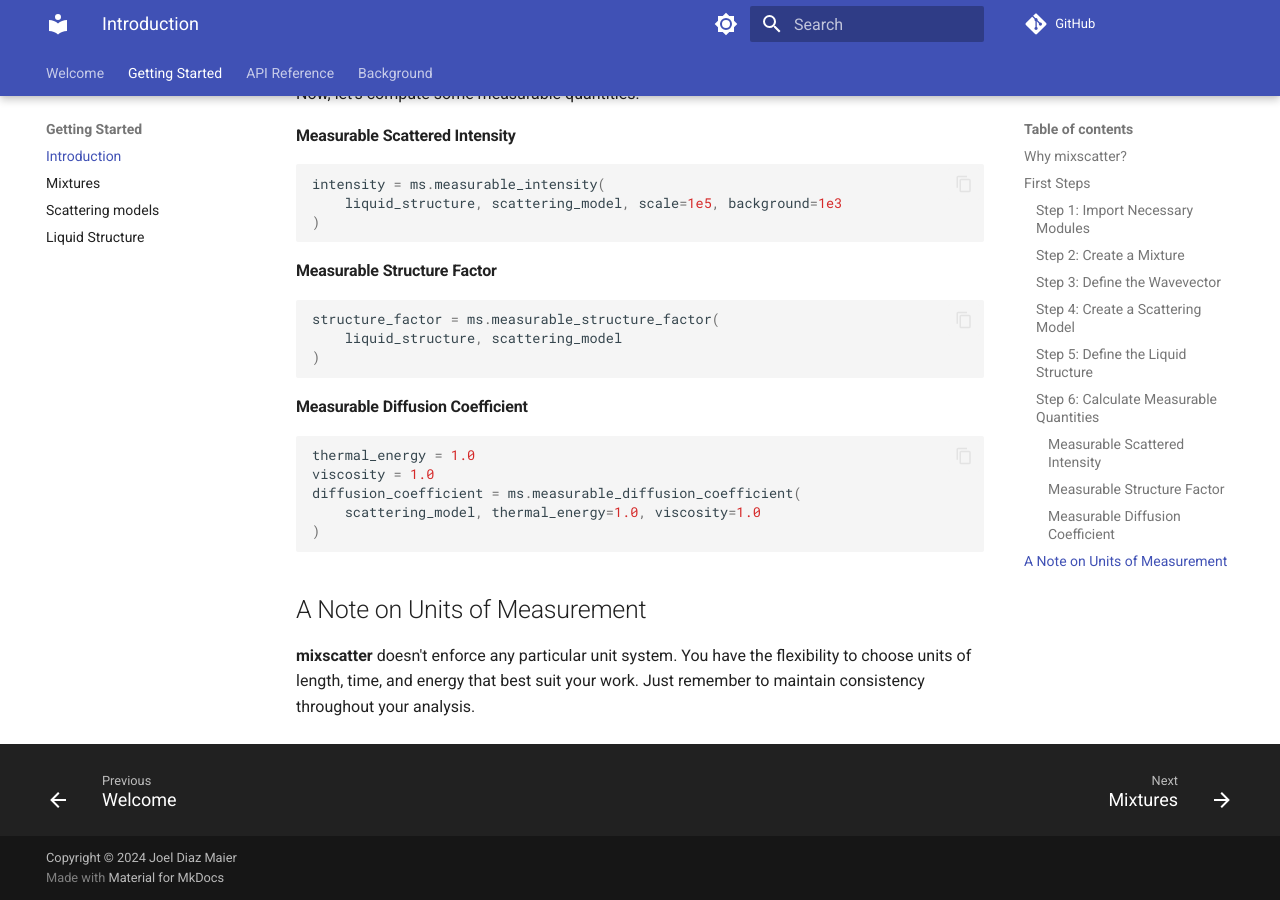
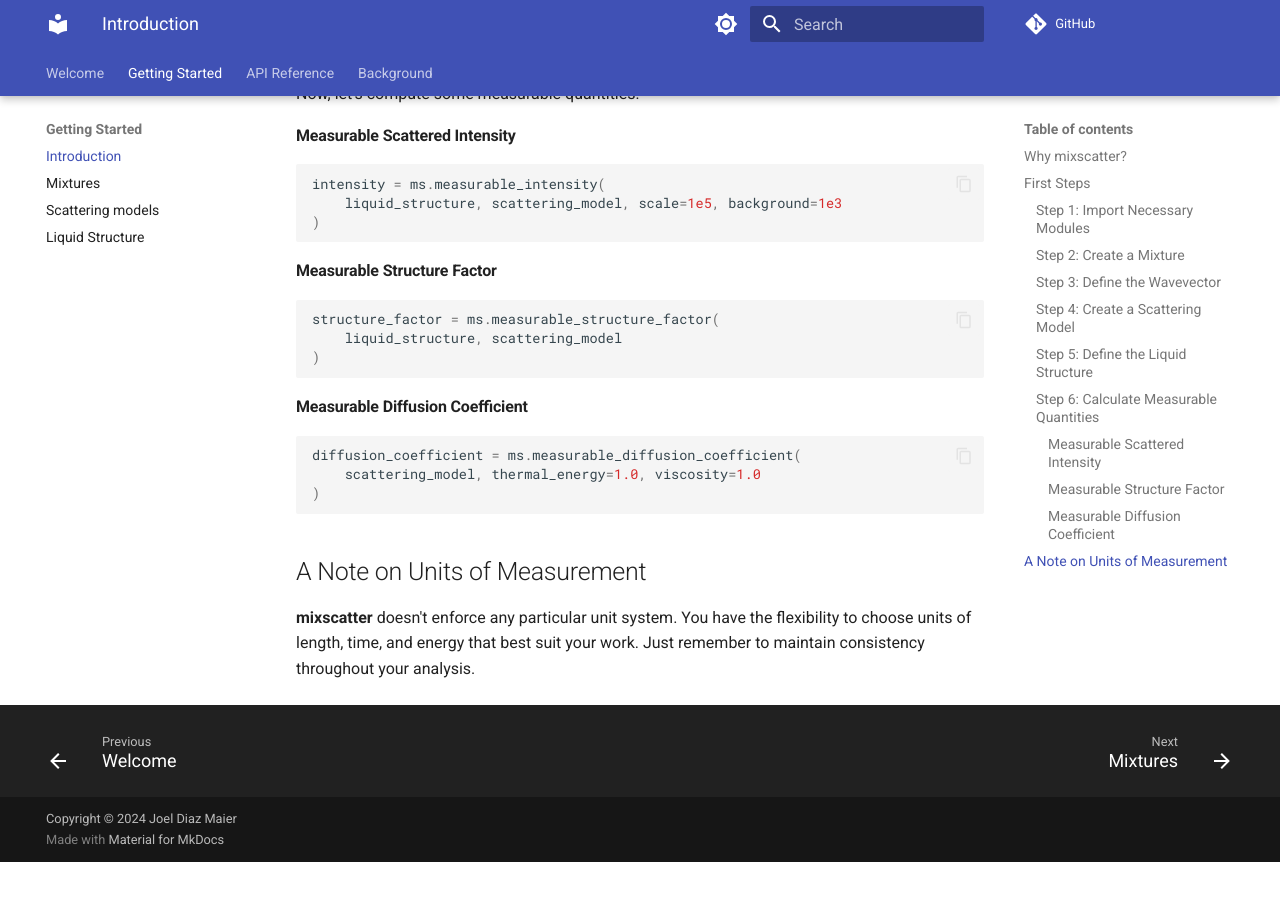
Before and after one commit to joelmaier/mixscatter, an MkDocs documentation site: the page built from docs/getting_started/getting-started.md, in a window 1280 px wide and 900 px high, scrolled down 1805 px. Built offline with MkDocs 1.6.1 and Material for MkDocs 9.7.7, drawn with Linux system fonts in a browser that asks for light colours; comment, search, counter and statistics services are not loaded; after the commit the page ends 2667 px from its top, so only the background shows below that.

Commit message:
Removed redundant variable definitions

````diff
--- a/docs/getting_started/getting-started.md
+++ b/docs/getting_started/getting-started.md
@@ -94,8 +94,6 @@ structure_factor = ms.measurable_structure_factor(
 #### Measurable Diffusion Coefficient
 
 ```python
-thermal_energy = 1.0
-viscosity = 1.0
 diffusion_coefficient = ms.measurable_diffusion_coefficient(
     scattering_model, thermal_energy=1.0, viscosity=1.0
 )
````
